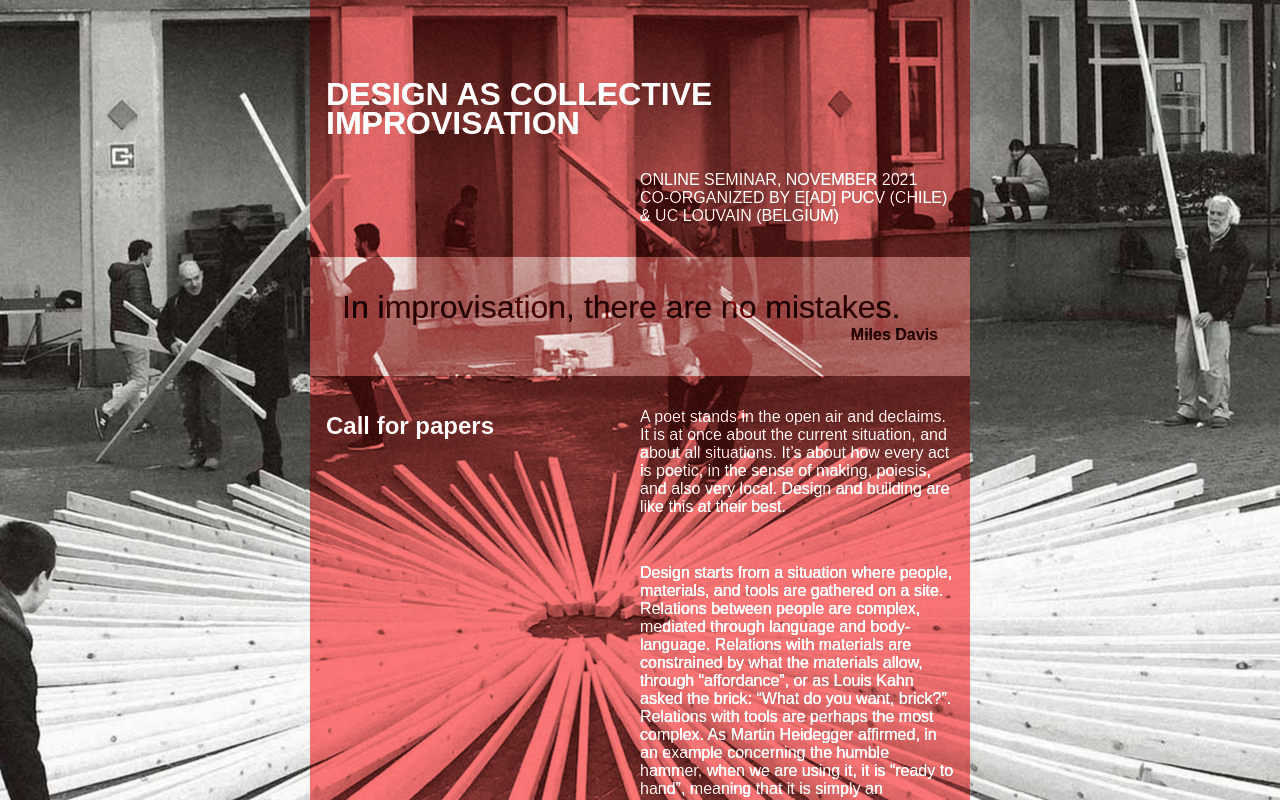
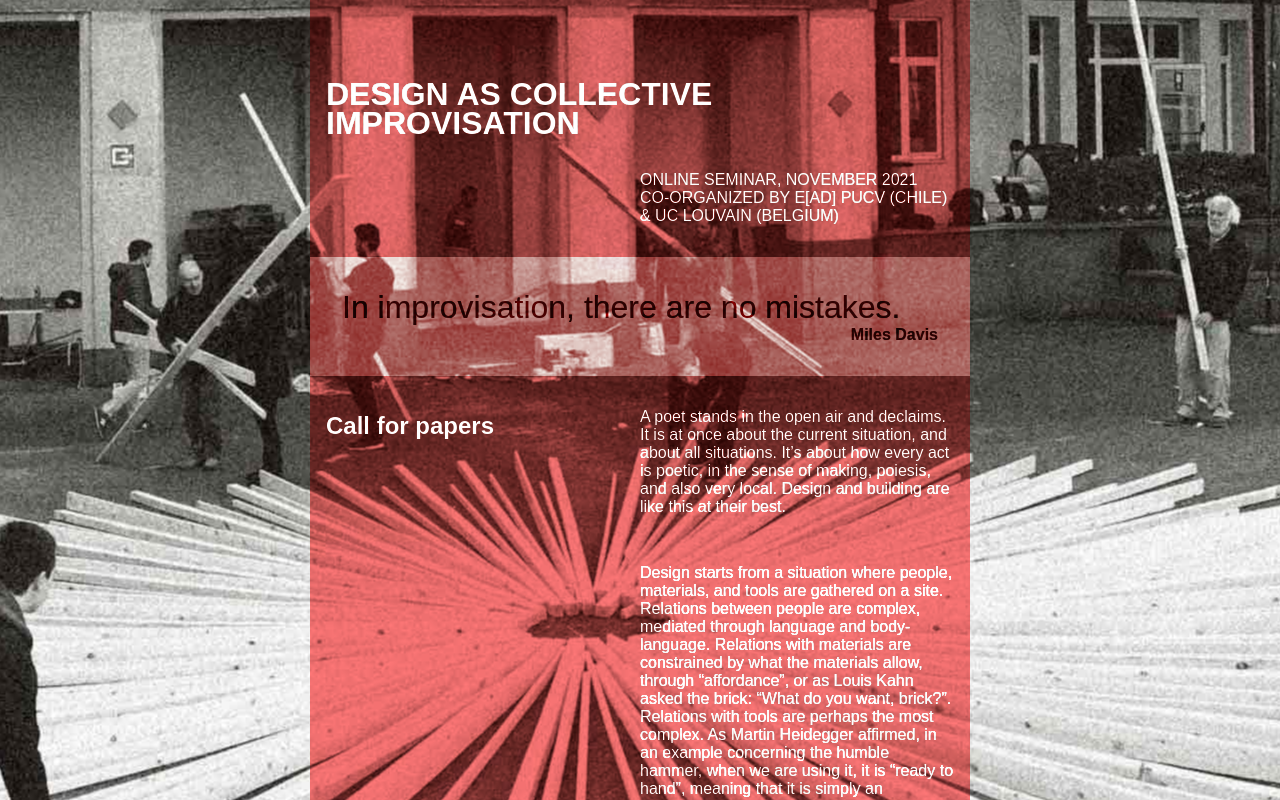
Before and after one commit to eadpucv/dci2021, a plain HTML site: page index.html in a window 1280 px wide. Shown: the top 800 px of the page. Drawn offline with Linux system fonts and the light colour scheme; a web font is replaced by a local one.

Commit message:
smaller image

```diff
--- a/css/style.css
+++ b/css/style.css
@@ -10,7 +10,7 @@ body{
     width: 90%;
     max-width: 660px;
     margin: 0 auto;
-    background-image: url("../img/wooden-circle.jpg");
+    background-image: url("../img/wc.jpg");
     background-position: 45% 55%;
 }
 
```
Also changed, not shown: img/wc.jpg (added).
